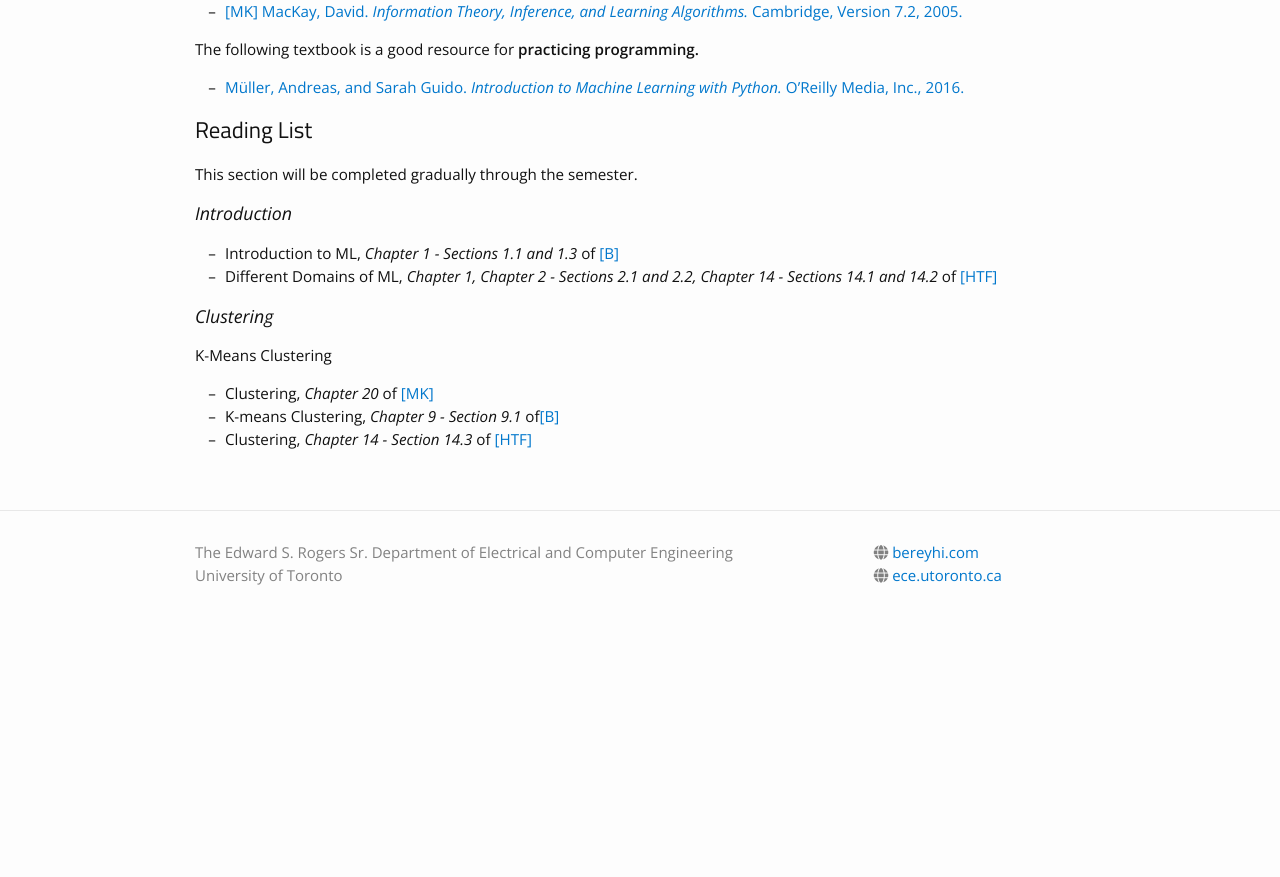
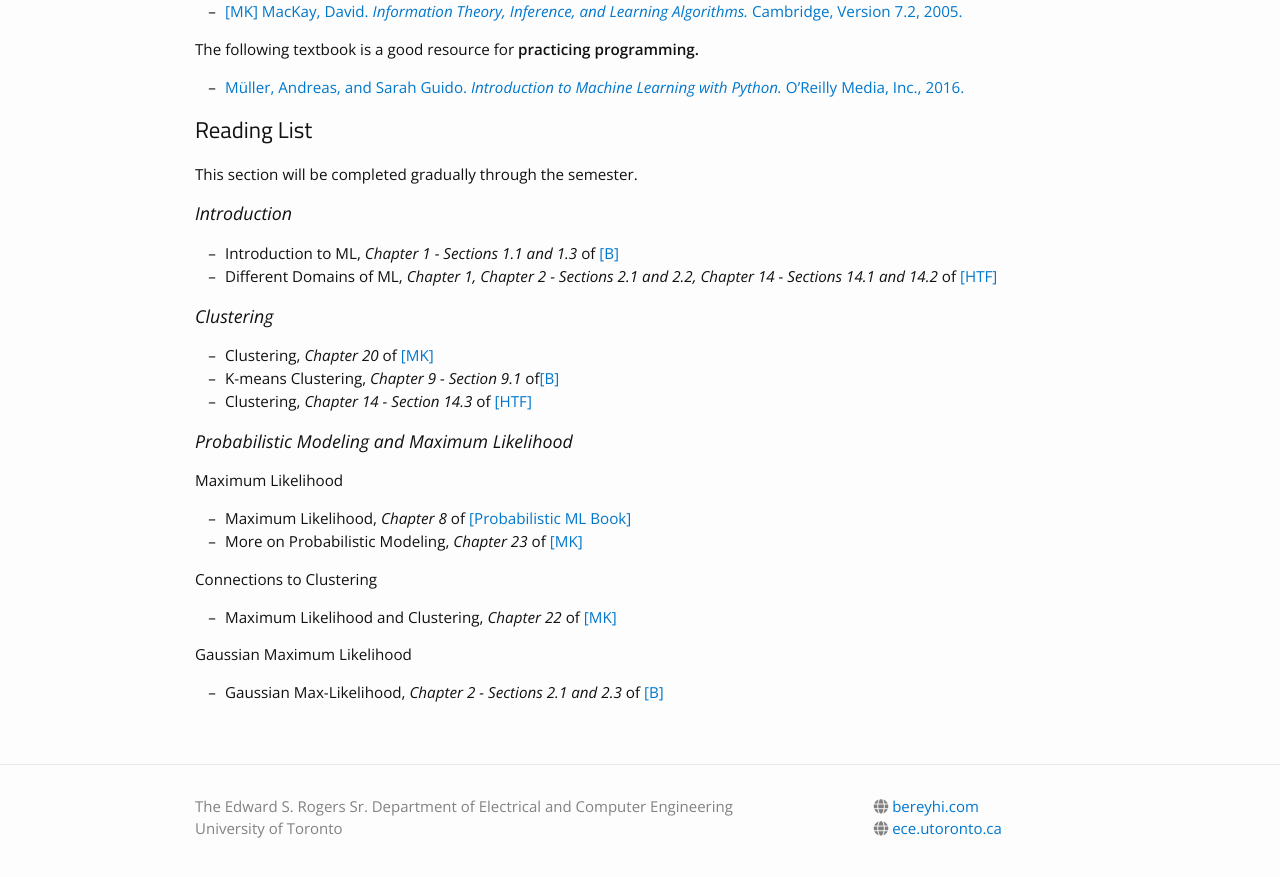
Before and after one commit to bereyhi-courses/ml-utoronto, a Jekyll site: the page built from materials.md, in a window 1280 px wide and 900 px high, scrolled down 1058 px. Shown: the top 877 px of the window. Built offline with Jekyll 4.4.1, drawn with Linux system fonts in a browser that asks for light colours; nearby versions of some CDN libraries; before the commit the page ends 1704 px from its top, so only the background shows below that.

```diff
--- a/materials.md
+++ b/materials.md
@@ -71,7 +71,19 @@ This section will be completed gradually through the semester.
 
 
 ### Clustering
-#### K-Means Clustering
 * Clustering, _Chapter 20_ of [[MK]](https://www.inference.org.uk/mackay/itila/book.html)
 * K-means Clustering, _Chapter 9 - Section 9.1_ of[[B]](https://[www.bishopbook.com](https://www.microsoft.com/en-us/research/wp-content/uploads/2006/01/Bishop-Pattern-Recognition-and-Machine-Learning-2006.pdf)/)
 * Clustering, _Chapter 14 - Section 14.3_ of [[HTF]](https://hastie.su.domains/ElemStatLearn/)
+
+### Probabilistic Modeling and Maximum Likelihood
+
+#### Maximum Likelihood
+* Maximum Likelihood, _Chapter 8_ of [[Probabilistic ML Book]](https://probml.github.io/pml-book/)
+* More on Probabilistic Modeling, _Chapter 23_ of [[MK]](https://www.inference.org.uk/mackay/itila/book.html)
+
+#### Connections to Clustering
+* Maximum Likelihood and Clustering, _Chapter 22_ of [[MK]](https://www.inference.org.uk/mackay/itila/book.html)
+
+
+#### Gaussian Maximum Likelihood
+* Gaussian Max-Likelihood, _Chapter 2 - Sections 2.1 and 2.3_ of [[B]](https://[www.bishopbook.com](https://www.microsoft.com/en-us/research/wp-content/uploads/2006/01/Bishop-Pattern-Recognition-and-Machine-Learning-2006.pdf)/)
```
Also changed, not shown: _lectures/L03_DensityLearning.md (added, +18 -0 lines), _lectures/L04_MaxLike.md (added, +16 -0 lines).
